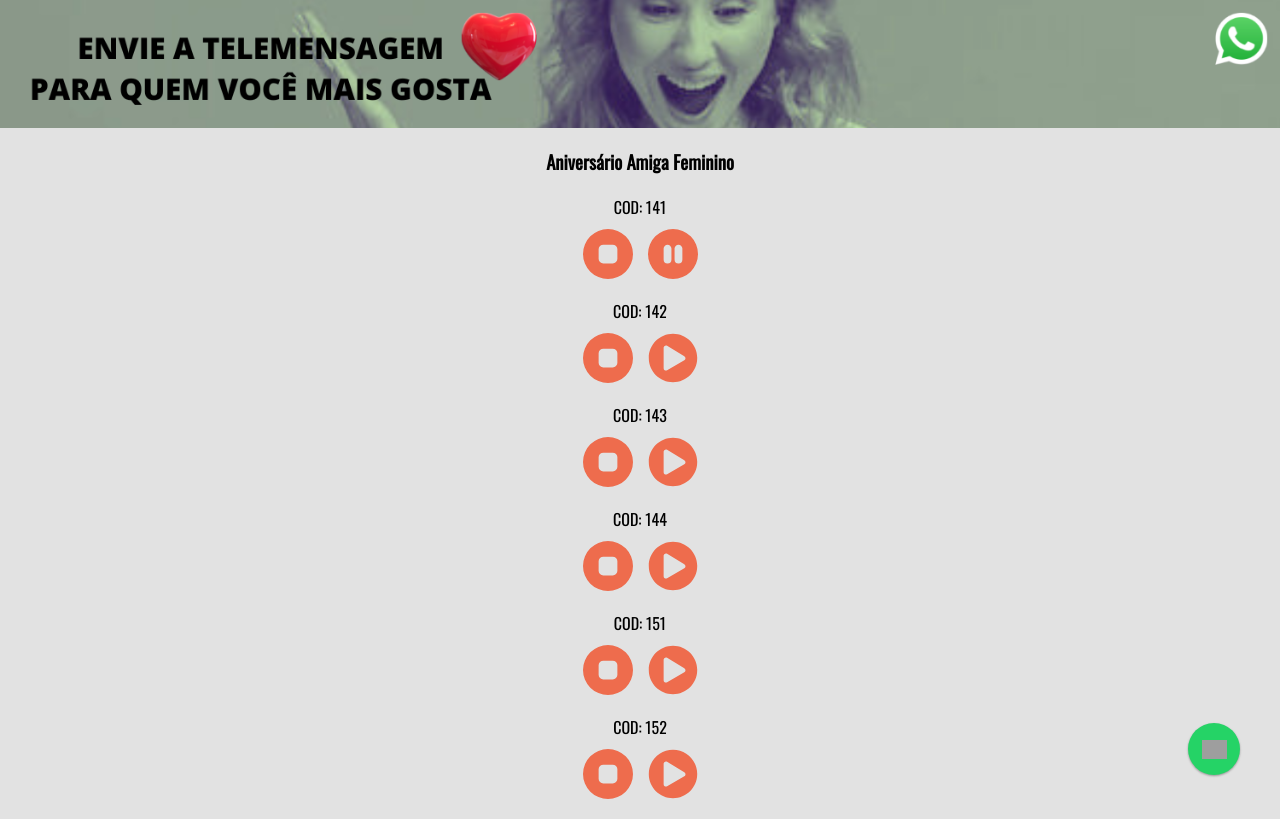
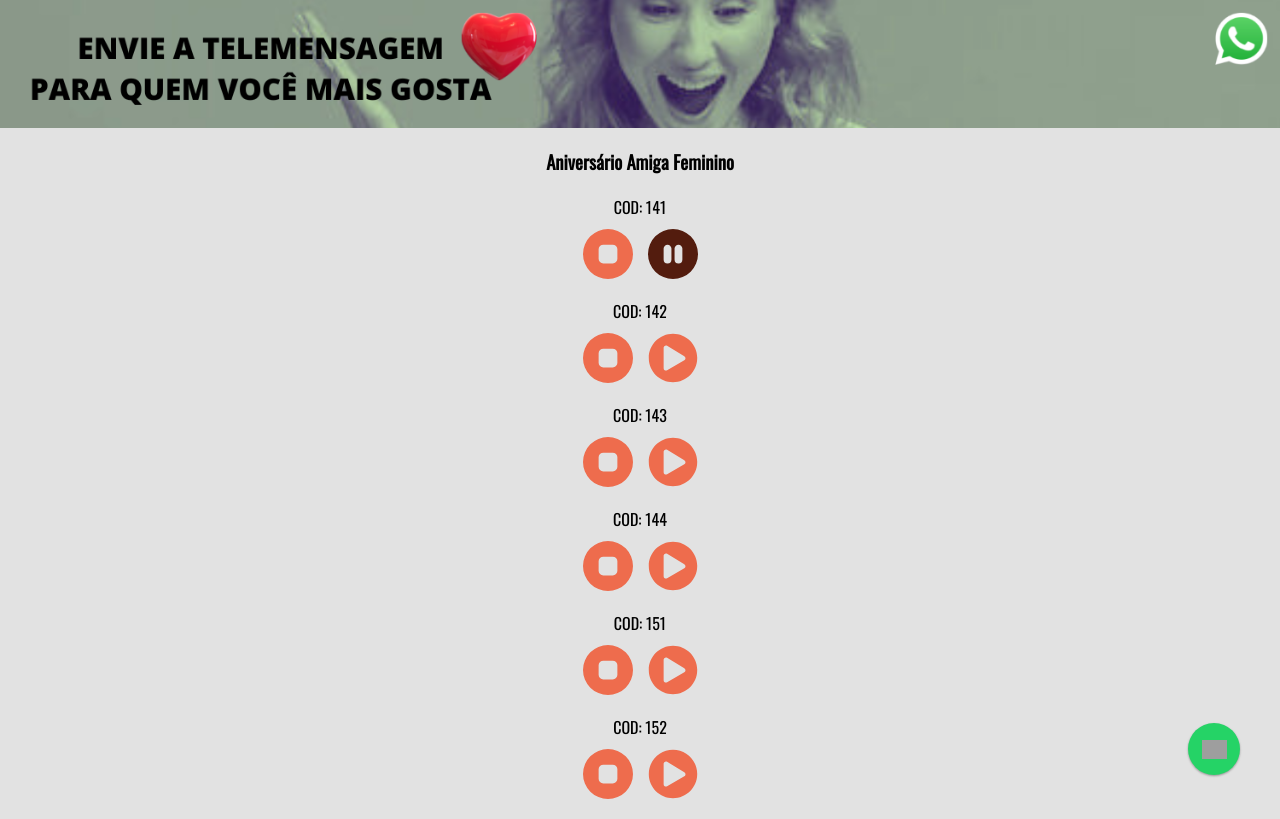
Before and after one commit to rafaelcastrobr/telemensagemlu, a React (Create React App) app: page /aniversario/amiga/feminino in a window 1280 px wide. Both pictures are taken after a click on the icon 672 px from the left and 254 px from the top of the page. Built offline with nearby package versions, Linux system fonts and the light colour scheme; grey boxes are pictures that could not be loaded.

Commit message:
alterando cor player

```diff
--- a/src/Components/Player.jsx
+++ b/src/Components/Player.jsx
@@ -57,10 +57,11 @@ export default function Player(props) {
         {state.playing ?
 
 
-          <DivCss >
-            <BsFillPauseCircleFill onClick={btnPlayPause} />
-          </DivCss>
-
+          <IconContext.Provider value={{ size: '50px', color: '#531c0e' }}>
+            <DivCss >
+              <BsFillPauseCircleFill onClick={btnPlayPause} />
+            </DivCss>
+          </IconContext.Provider>
           :
           <DivCss >
             <FaPlayCircle onClick={btnPlayPause} />
```
